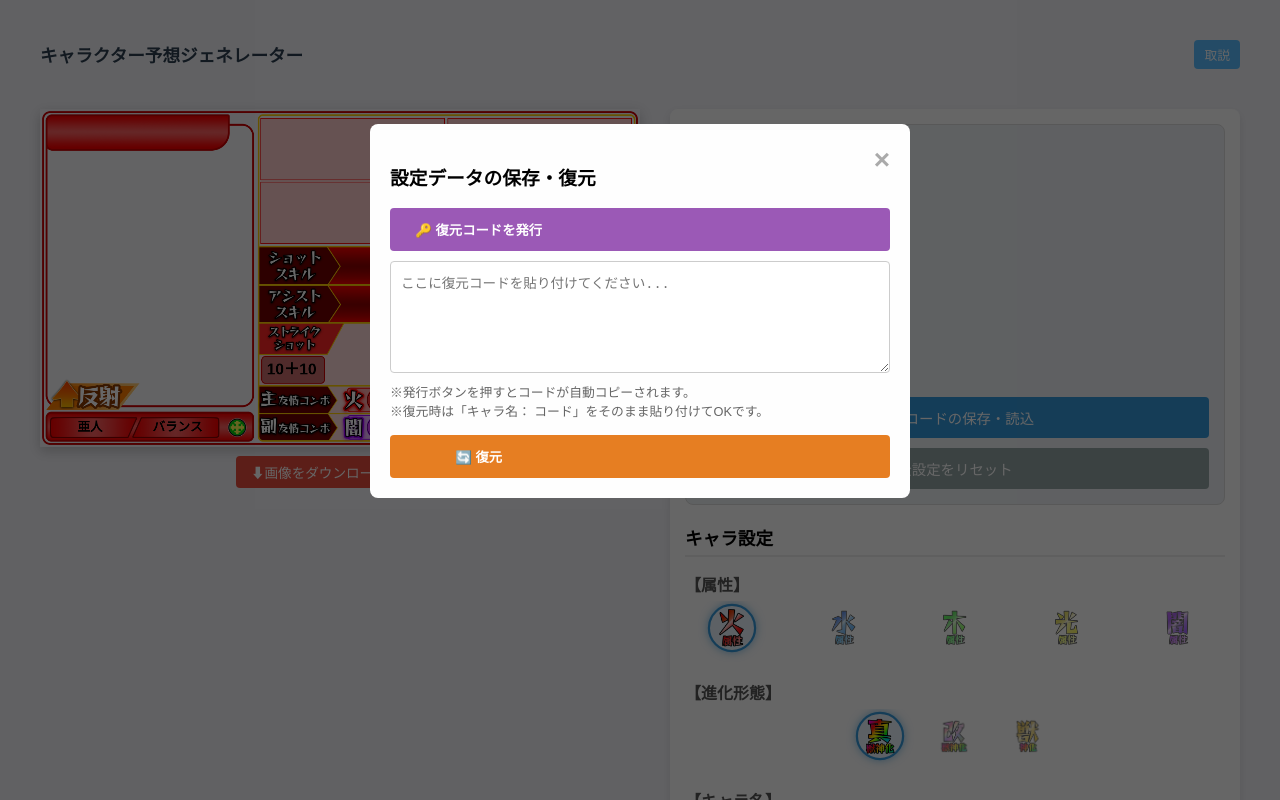
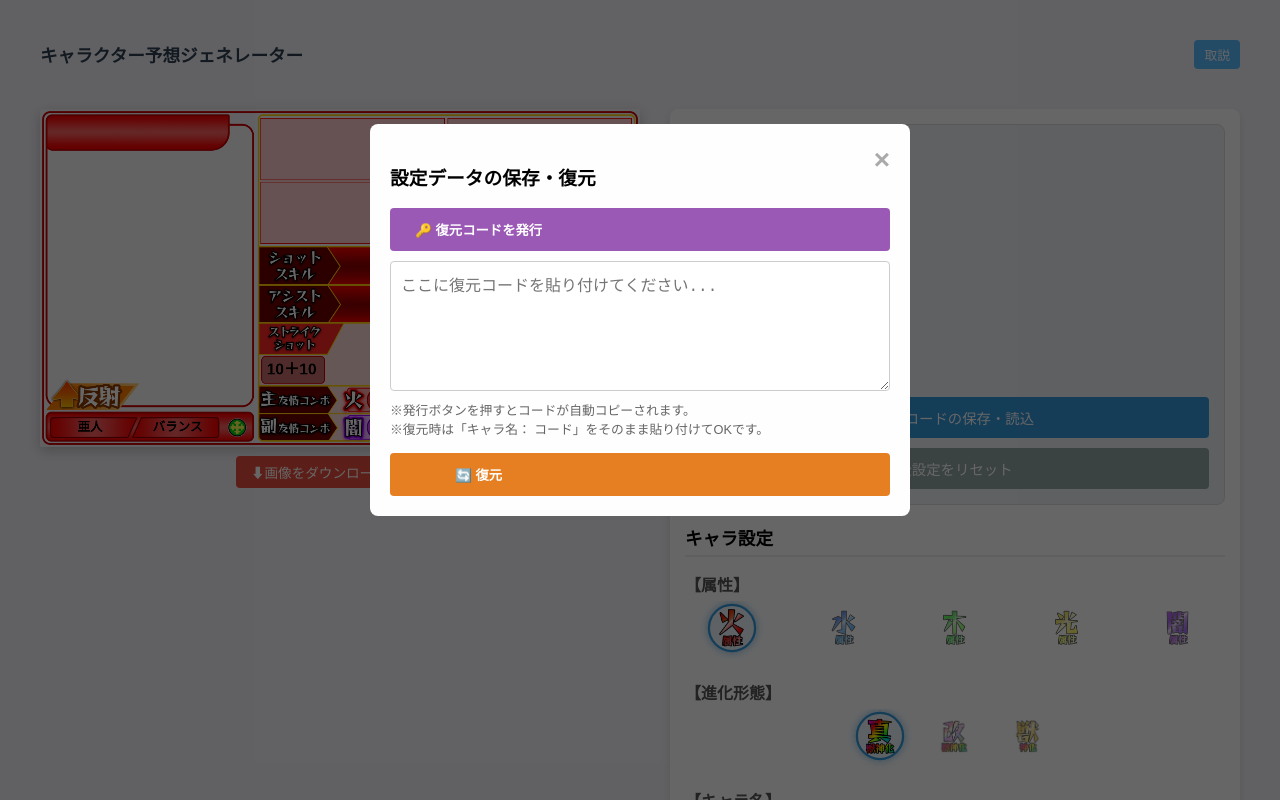
Before and after one commit to hkalallgma/monstkyarayosou, a plain HTML site: page index.html in a window 1280 px wide. Both pictures are taken after a click on the button "復元コードの保存・読込". Drawn offline with Linux system fonts and the light colour scheme.

Commit message:
Add files via upload

```diff
--- a/index.html
+++ b/index.html
@@ -730,7 +730,7 @@
                  <button id="generateCodeBtn" class="tribe-grid button" style="width:100%; background:#9b59b6; color:white; border:none; padding:12px; border-radius:4px; cursor:pointer; font-weight:bold;">🔑 復元コードを発行</button>
             </div>
 
-            <textarea id="ioTextarea" rows="6" placeholder="ここに復元コードを貼り付けてください..." style="width:100%; box-sizing:border-box; padding:10px; border-radius:4px; border:1px solid #ccc; font-family:monospace; font-size:0.85rem; background-color: #fff;"></textarea>
+            <textarea id="ioTextarea" rows="6" placeholder="ここに復元コードを貼り付けてください..." style="width:100%; box-sizing:border-box; padding:10px; border-radius:4px; border:1px solid #ccc; font-family:monospace; font-size:16px; background-color: #fff;"></textarea>
 
             <p style="font-size:0.8rem; color:#666; margin-top:5px; margin-bottom:15px;">※発行ボタンを押すとコードが自動コピーされます。<br>※復元時は「キャラ名： コード」をそのまま貼り付けてOKです。</p>
 
```
